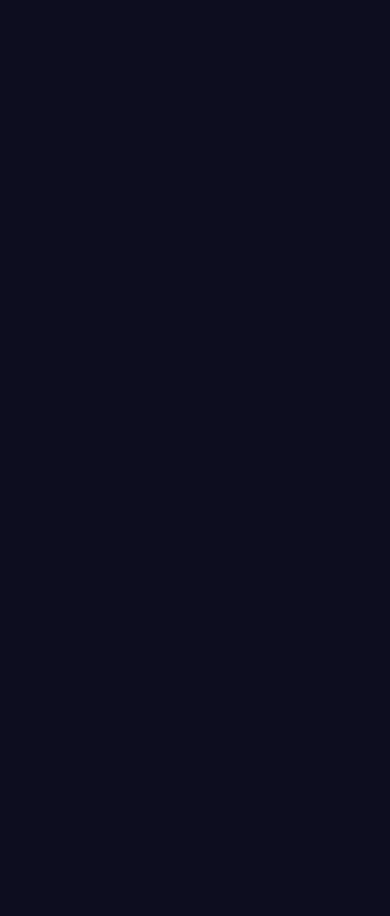
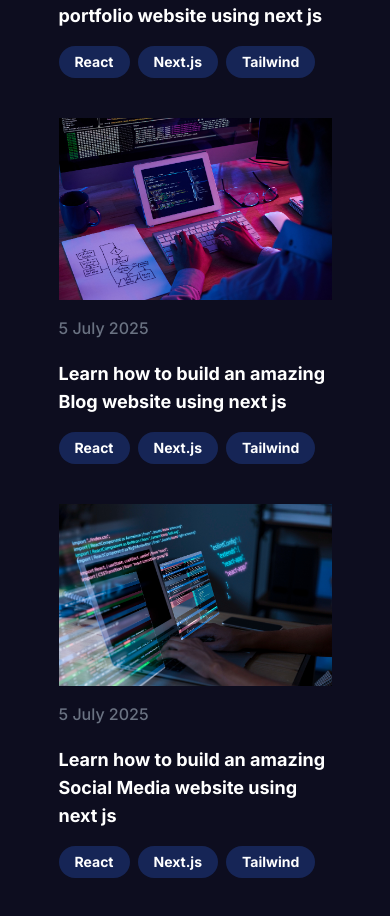
Before and after one commit to adithyaaneesh/portfolio_nextjs, a Next.js app: page / in a window 390 px wide. Shown: the part 6924-7840 px from the top of the page. Before the commit the page ends 6496 px from the top, so only its background shows below. Built offline with nearby package versions, Linux system fonts and the light colour scheme.

Commit message:
add blog section

```diff
--- /dev/null
+++ b/components/Home/Blog/Blog.tsx
@@ -0,0 +1,32 @@
+import React from 'react'
+import BlogCard from './BlogCard'
+
+const Blog = () => {
+  return (
+    <div className='pt-16 pb-16'>
+      <h2 className='text-center text-2xl md:text-4xl xl:text-5xl font-bold text-white'>My latest <span className='text-cyan-300'>Blogs</span></h2>
+      <div className='w-[70%] mx-auto grid grid-cols-1 xl:grid-cols-3 xl:gap-4 gap-10 items-center mt-16'>
+        <div>
+            <BlogCard
+                image="/images/b1.jpg"
+                title="Learn how to build an amazing portfolio website using next js"
+            />
+        </div>
+        <div>
+            <BlogCard
+                image="/images/b2.jpg"
+                title="Learn how to build an amazing Blog website using next js"
+            />
+        </div>
+        <div>
+            <BlogCard
+                image="/images/b3.jpg"
+                title="Learn how to build an amazing Social Media website using next js"
+            />
+        </div>
+      </div>
+    </div>
+  )
+}
+
+export default Blog
--- /dev/null
+++ b/components/Home/Blog/BlogCard.tsx
@@ -0,0 +1,29 @@
+import Image from 'next/image';
+import React from 'react'
+
+type Props = {
+    image:string;
+    title:string;
+};
+
+
+const BlogCard = ({image, title}:Props) => {
+  return (
+    <div>
+        <Image src={image} alt='blog' width={500} height={500} className='object-cover' />
+        <p className='mt-4 text-gray-500 font-medium text-base sm:text-lg'>
+            5 July 2025
+        </p>
+        <h1 className='mt-5 text-lg sm:text-xl font-bold text-white hover:underline hover:text-cyan-300 cursor-pointer transition-all duration-300'>
+            {title}
+        </h1>
+        <div className='mt-4 flex gap-2 items-center '>
+            <p className='px-4 py-1.5 bg-blue-950 text-white text-sm sm:text-base font-bold rounded-full'>React</p>
+            <p className='px-4 py-1.5 bg-blue-950 text-white text-sm sm:text-base font-bold rounded-full'>Next.js</p>
+            <p className='px-4 py-1.5 bg-blue-950 text-white text-sm sm:text-base font-bold rounded-full'>Tailwind</p>
+        </div>
+    </div>
+  )
+}
+
+export default BlogCard
--- a/components/Home/Home.tsx
+++ b/components/Home/Home.tsx
@@ -5,6 +5,7 @@
 import Projects from './Projects/Projects'
 import Skills from './Skills/Skills'
 import ClientReview from './ClientReview/ClientReview'
+import Blog from './Blog/Blog'
 
 const Home = () => {
   return (
@@ -15,6 +16,7 @@
       <Projects/>
       <Skills/>
       <ClientReview/>
+      <Blog/>
     </div>
   )
 }
```
